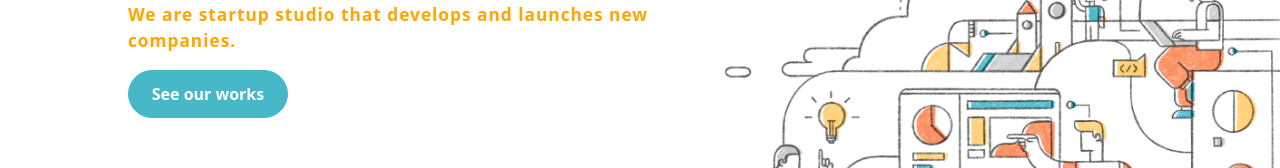
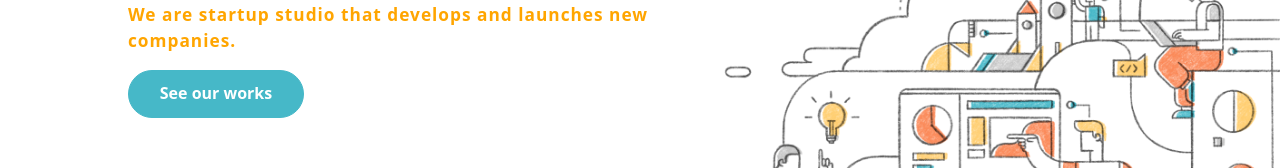
Before and after one commit to itstalalsalman/my_work, a React (Create React App) app: page / in a window 1280 px wide. Shown: the part 444-612 px from the top of the page. Built offline with nearby package versions, Linux system fonts and the light colour scheme.

Commit message:
Main Load Page Animations

```diff
--- a/src/components/main__load/mainLoad.js
+++ b/src/components/main__load/mainLoad.js
@@ -3,15 +3,46 @@ import './mainLoad.scss';
 import $ from "jquery";
 
 $(document).ready(function () {
+var intervalId;
+
+    $(".what__we__do").addClass("active");
+    $("p").animate({
+        opacity: 1,
+        bottom: 0 // Slides up 20px to its final position
+      }, 500);
+
+    var $fillLayer = $('<div class="fill-layer"></div>');
+    var $paragraph = $('.see__work');
+
+      // Append the fill layer to the button
+    $('.btn__seeWork').append($fillLayer);
+
+      // Animate the fill layer
+    $fillLayer.animate({
+        width: '190%' // Fills from bottom to top
+    }, 800, function() {
+        // Fill animation complete, reveal the text
+    $paragraph.animate({
+          opacity: 1
+    }, 800);
+
+        // Animate the fill layer back to zero
+    $fillLayer.animate({
+          width: 0 // Moves back down
+        }, 1200);
+    });
+
 
 });
 
 const MainLoadText = () => {
     return (
         <div className="text__container">
-            <h1>We Create Startups.</h1>
+            <h1 className="what__we__do">We Create Startups.</h1>
             <p>We are startup studio that develops and launches new companies.</p>
-            <button className="btn__seeWork">See our works</button>
+            <button className="btn__seeWork">
+                <div className="see__work">See our works</div>
+            </button>
         </div>
     );
 };
--- a/src/components/main__load/mainLoad.scss
+++ b/src/components/main__load/mainLoad.scss
@@ -1,4 +1,3 @@
-
 .main__background__page{
     width: 100%;
     height: 85vh;
@@ -19,7 +18,7 @@
     align-items: flex-start;
 
 
-    h1 {
+    .what__we__do{
         height: 45%;
         max-height: 45%;
         font-size: 4vw;
@@ -28,6 +27,14 @@
         display: flex;
         align-items: flex-end;
         margin-bottom: 2%;
+        opacity: 0;
+        transform: translateX(-100%);
+        transition: opacity 1s ease, transform 0.6s ease;
+    }
+
+    .what__we__do.active {
+        opacity: 1;
+        transform: translateX(0);
     }
 
     p{
@@ -36,23 +43,68 @@
         font-weight: bolder;
         color: orange;
         max-width: 60%;
+        opacity: 0;
+        position: relative;
+        bottom: 50px;
+        transition: opacity 1s, bottom 1s;
 
     }
 
-    button{
-        width: 10rem;
+
+
+    .btn__seeWork{
+        width: 11rem;
         height: 3rem;
         background-color: #46B8C8;
         border: 1px solid #46B8C8;
-        color: white;
         transition: background-color 0.2s ease-in;
         border-radius: 50px;
         font-weight: 600;
+        display: flex;
+        justify-content: center;
+        align-items: center;
+        overflow: hidden;
+        position: relative;
+
+
 
         &:hover{
             background-color: white;
             color: #46B8C8;
+            cursor: pointer;
+
+            > .see__work { /* Direct child selector */
+                color: #46B8C8;
+            }
+
+            > .fill-layer{
+                background-color: #46B8C8;
+            }
         }
+
+        .see__work{
+            width: 80%;
+            height: 60%;
+            font-size: 1rem;
+            border-radius: 20px;
+            color: white;
+            opacity: 0;
+            position: relative;
+            transition: opacity 0.8s;
+        }
+
+        .fill-layer {
+            position: absolute;
+            bottom: 40%;
+            left: 15%;
+            width: 0;
+            height: 28%;
+            background-color: white; /* Adjust color as needed */
+            transition: width 0.5s;
+            border-radius: 20px;
+
+        }
+
     }
 
 }
```
